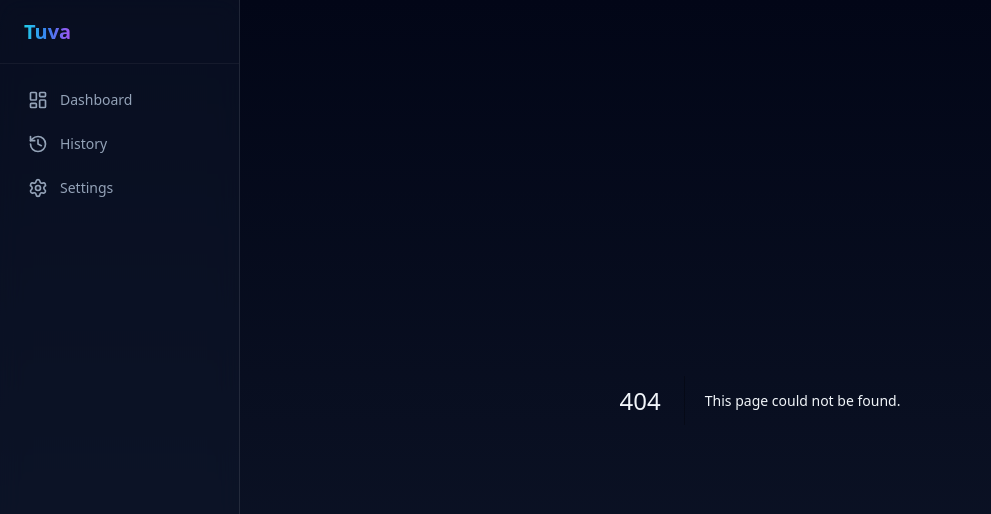
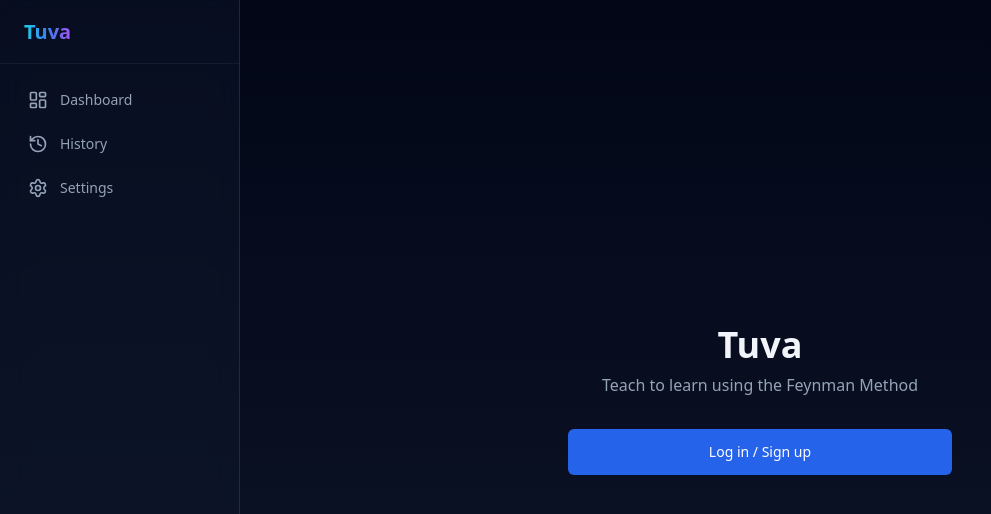
Before and after one commit to ParthNark/tuva, a Next.js app: page /login in a window 1280 px wide. Before the commit this address had no page. Shown: the top 514 px of the page, without its empty margins (0-991 px from the left). Built offline with nearby package versions, Linux system fonts and the light colour scheme; no server answers.

Commit message:
Add protected routes and login page

```diff
--- /dev/null
+++ b/app/components/AppFrame.tsx
@@ -0,0 +1,17 @@
+"use client";
+
+import { ReactNode } from "react";
+import { Sidebar } from "./Sidebar";
+
+interface AppFrameProps {
+  children: ReactNode;
+}
+
+export function AppFrame({ children }: AppFrameProps) {
+  return (
+    <div className="flex min-h-screen">
+      <Sidebar />
+      <main className="ml-60 flex-1">{children}</main>
+    </div>
+  );
+}
--- /dev/null
+++ b/app/components/AuthProvider.tsx
@@ -0,0 +1,48 @@
+"use client";
+
+import { useEffect, useState } from "react";
+import { Auth0Provider } from "@auth0/auth0-react";
+
+interface AuthProviderProps {
+  children: React.ReactNode;
+}
+
+export function AuthProvider({ children }: AuthProviderProps) {
+  const [isClient, setIsClient] = useState(false);
+
+  useEffect(() => {
+    setIsClient(true);
+  }, []);
+
+  const domain = process.env.NEXT_PUBLIC_AUTH0_DOMAIN;
+  const clientId = process.env.NEXT_PUBLIC_AUTH0_CLIENT_ID;
+  const audience = process.env.NEXT_PUBLIC_AUTH0_AUDIENCE;
+
+  console.log('Auth0 Config:', { domain, clientId, audience });
+
+  if (!domain || !clientId) {
+    console.error('Auth0 configuration missing');
+    throw new Error("Auth0 configuration missing");
+  }
+
+  if (!isClient) {
+    return (
+      <div className="min-h-screen flex items-center justify-center bg-gradient-to-b from-slate-950 to-slate-900 text-slate-100">
+        Initializing...
+      </div>
+    );
+  }
+
+  return (
+    <Auth0Provider
+      domain={domain}
+      clientId={clientId}
+      authorizationParams={{
+        redirect_uri: window.location.origin,
+        ...(audience && { audience }),
+      }}
+    >
+      {children}
+    </Auth0Provider>
+  );
+}
--- /dev/null
+++ b/app/components/ProtectedRoute.tsx
@@ -0,0 +1,34 @@
+"use client";
+
+import { ReactNode, useEffect } from "react";
+import { useRouter } from "next/navigation";
+import { useAuth0 } from "@auth0/auth0-react";
+
+interface ProtectedRouteProps {
+  children: ReactNode;
+}
+
+export function ProtectedRoute({ children }: ProtectedRouteProps) {
+  const { isAuthenticated, isLoading } = useAuth0();
+  const router = useRouter();
+
+  useEffect(() => {
+    if (!isLoading && !isAuthenticated) {
+      router.push("/login");
+    }
+  }, [isAuthenticated, isLoading, router]);
+
+  if (isLoading) {
+    return (
+      <div className="flex min-h-screen items-center justify-center bg-gradient-to-b from-slate-950 to-slate-900 text-slate-100">
+        Loading...
+      </div>
+    );
+  }
+
+  if (!isAuthenticated) {
+    return null;
+  }
+
+  return <>{children}</>;
+}
--- a/app/layout.tsx
+++ b/app/layout.tsx
@@ -1,6 +1,7 @@
 import type { Metadata } from "next";
 import "./globals.css";
-import { Sidebar } from "./components/Sidebar";
+import { AuthProvider } from "./components/AuthProvider";
+import { AppFrame } from "./components/AppFrame";
 
 export const metadata: Metadata = {
   title: "Tuva – Teach to Learn",
@@ -15,10 +16,9 @@ export default function RootLayout({
   return (
     <html lang="en">
       <body className="min-h-screen bg-gradient-to-b from-slate-950 to-slate-900 text-slate-100 antialiased">
-        <div className="flex min-h-screen">
-          <Sidebar />
-          <main className="ml-60 flex-1">{children}</main>
-        </div>
+        <AuthProvider>
+          <AppFrame>{children}</AppFrame>
+        </AuthProvider>
       </body>
     </html>
   );
--- /dev/null
+++ b/app/login/page.tsx
@@ -0,0 +1,51 @@
+"use client";
+
+import { useAuth0 } from "@auth0/auth0-react";
+import { useEffect } from "react";
+import { useRouter } from "next/navigation";
+
+export default function LoginPage() {
+  const { loginWithRedirect, isAuthenticated, isLoading, error } = useAuth0();
+  const router = useRouter();
+
+  useEffect(() => {
+    if (isAuthenticated) {
+      router.push("/");
+    }
+  }, [isAuthenticated, router]);
+
+  if (isLoading) {
+    return (
+      <div className="min-h-screen flex items-center justify-center bg-gradient-to-b from-slate-950 to-slate-900">
+        <div className="text-slate-100">Loading...</div>
+      </div>
+    );
+  }
+
+  if (error) {
+    return (
+      <div className="min-h-screen flex items-center justify-center bg-gradient-to-b from-slate-950 to-slate-900">
+        <div className="text-red-400">Error: {error.message}</div>
+      </div>
+    );
+  }
+
+  return (
+    <div className="min-h-screen flex items-center justify-center bg-gradient-to-b from-slate-950 to-slate-900">
+      <div className="max-w-md w-full space-y-8 p-8">
+        <div className="text-center">
+          <h1 className="text-4xl font-bold text-slate-100 mb-2">Tuva</h1>
+          <p className="text-slate-400">Teach to learn using the Feynman Method</p>
+        </div>
+        <div className="mt-8">
+          <button
+            onClick={() => loginWithRedirect()}
+            className="w-full flex justify-center py-3 px-4 border border-transparent rounded-md shadow-sm text-sm font-medium text-white bg-blue-600 hover:bg-blue-700 focus:outline-none focus:ring-2 focus:ring-offset-2 focus:ring-blue-500"
+          >
+            Log in / Sign up
+          </button>
+        </div>
+      </div>
+    </div>
+  );
+}
--- a/app/page.tsx
+++ b/app/page.tsx
@@ -3,6 +3,7 @@
 import { CameraInterface } from "@/frontend/components/CameraInterface";
 import { PageTransition } from "./components/PageTransition";
 import { MessageSquare } from "lucide-react";
+import { ProtectedRoute } from "./components/ProtectedRoute";
 
 const MOCK_RECENT_FEEDBACK = [
   { id: 1, text: "Great start! Try explaining recursion as 'a function that calls itself' — that's the core idea.", time: "2 min ago" },
@@ -23,8 +24,9 @@ function formatSessionTime() {
 
 export default function DashboardPage() {
   return (
-    <PageTransition>
-      <div className="flex h-full min-h-screen gap-6 p-6">
+    <ProtectedRoute>
+      <PageTransition>
+        <div className="flex h-full min-h-screen gap-6 p-6">
         <div className="flex flex-1 flex-col">
           <div className="mb-4 rounded-xl border border-white/10 bg-slate-900/50 p-4 backdrop-blur-md">
             <h2 className="text-sm font-medium text-slate-400">Current Session</h2>
@@ -57,7 +59,8 @@ export default function DashboardPage() {
             </ul>
           </div>
         </aside>
-      </div>
-    </PageTransition>
+        </div>
+      </PageTransition>
+    </ProtectedRoute>
   );
 }
```
Also changed, not shown: 1 other file (tests, documents, lock files or other folders).
